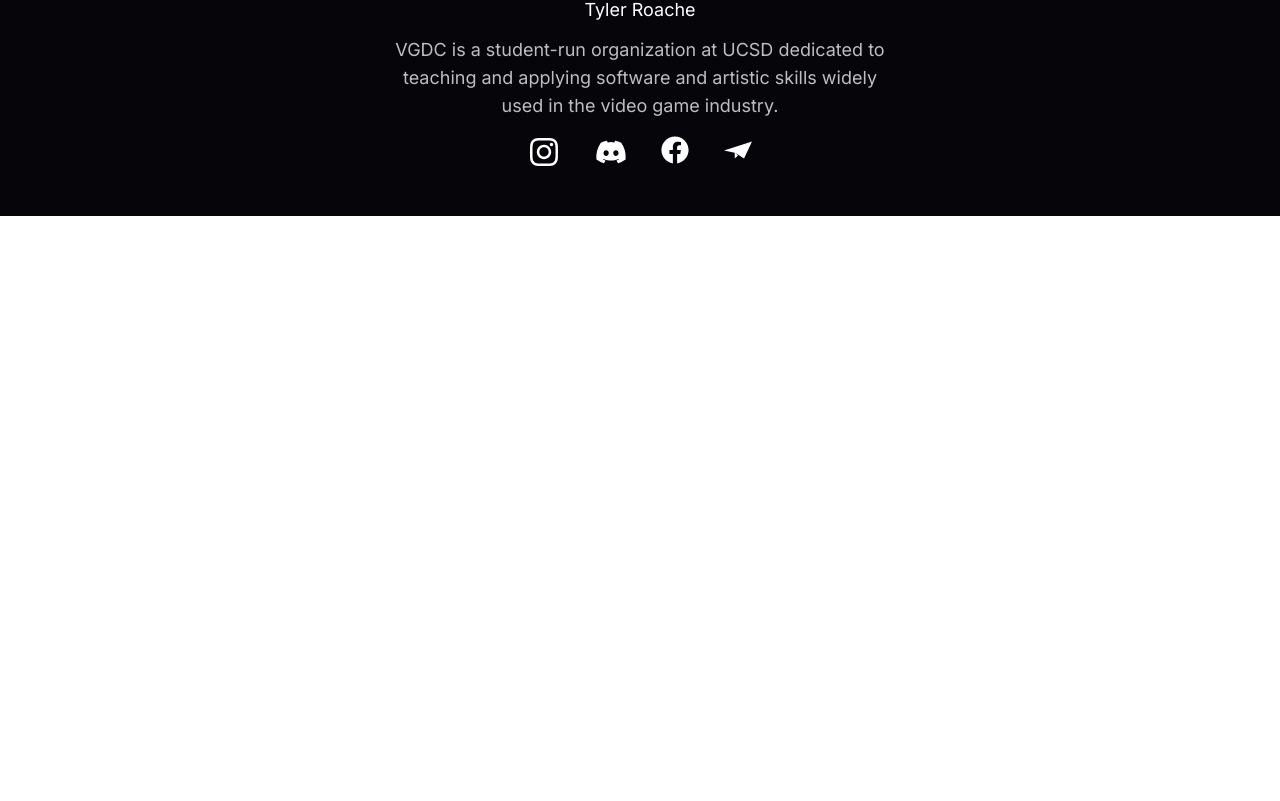
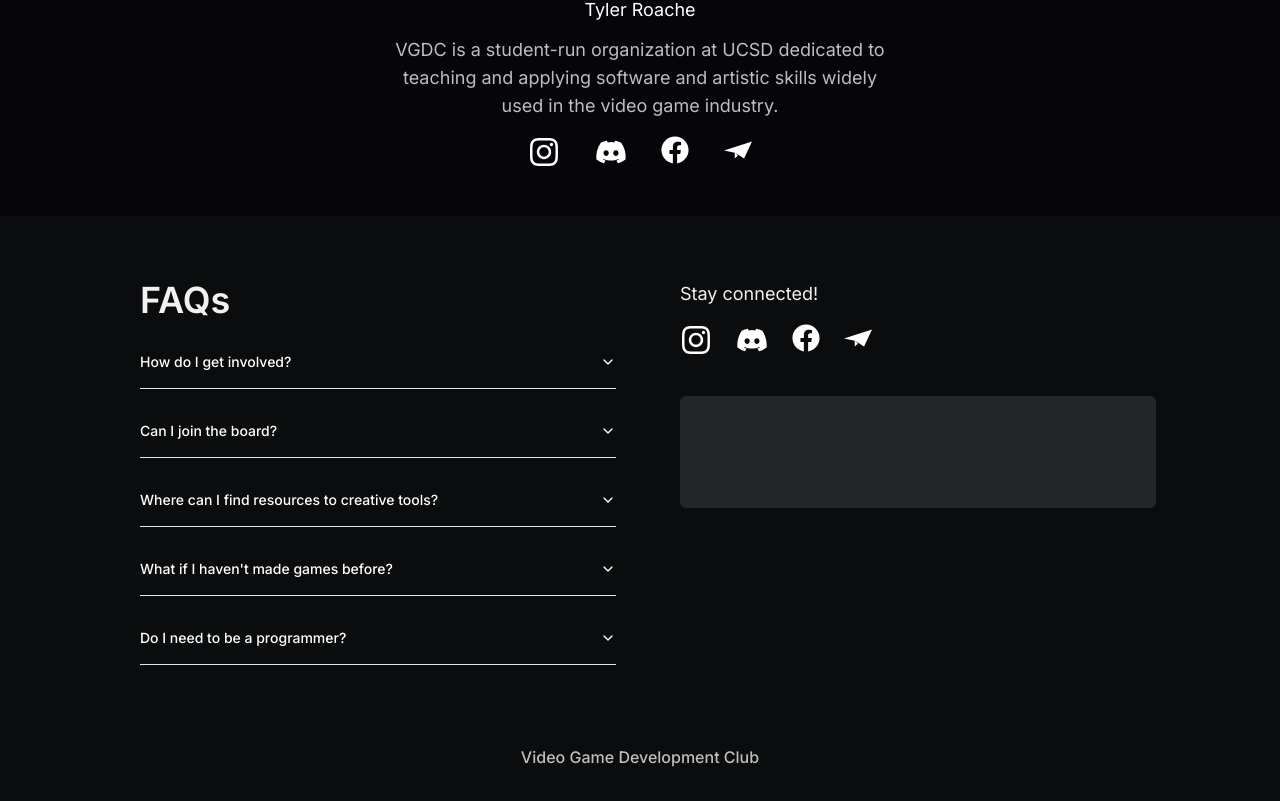
Before and after one commit to vgdc-ucsd/VGDC-Website, a Next.js app: page / in a window 1280 px wide. Shown: the part 1080-1881 px from the top of the page. Before the commit the page ends 1296 px from the top, so only its background shows below. Built offline with nearby package versions, Linux system fonts and the light colour scheme.

Commit message:
Created footer

```diff
--- a/components/Footer.tsx
+++ b/components/Footer.tsx
@@ -1,3 +1,85 @@
+import {
+  Accordion,
+  AccordionContent,
+  AccordionItem,
+  AccordionTrigger,
+} from '@/components/ui/accordion'
+
+import { SiMinutemailer } from 'react-icons/si'
+import { FaInstagram, FaDiscord, FaFacebook } from 'react-icons/fa'
+
 export default function Footer() {
-	return <div></div>;
+  const accordionStyle = 'mb-4'
+  const socialLinkStyle =
+    'text-white transition ease-in duration-150 hover:cursor-pointer hover:text-hot-pink'
+
+  return (
+    <div className="bg-footer-grey">
+      <div className="mx-auto flex w-full max-w-full flex-col justify-center pt-8 sm:w-fit lg:flex-row-reverse lg:space-x-4">
+        <div className="min-w-full p-8 sm:w-[540px] sm:min-w-0">
+          <h4 className="text-text-white text-lg">Stay connected!</h4>
+          <span className="align-center mt-4 flex w-48 flex-row justify-between">
+            <a href="https://www.instagram.com/vgdc.ucsd/" target="_blank">
+              <FaInstagram className={socialLinkStyle} size={32} />
+            </a>
+            <a href="https://bit.ly/VGDCUCSD" target="_blank">
+              <FaDiscord className={socialLinkStyle} size={32} />
+            </a>
+            <a
+              href="https://www.facebook.com/groups/VGDC.UCSD/"
+              target="_blank"
+            >
+              <FaFacebook className={socialLinkStyle} size={28} />
+            </a>
+            <a href="mailto:vgdc@ucsd.edu" target="_blank">
+              <SiMinutemailer className={socialLinkStyle} size={28} />
+            </a>
+          </span>
+          <div className="mt-10 h-28 rounded-md bg-[#232528]"></div>
+        </div>
+        <div className="min-w-full p-8 sm:w-[540px] sm:min-w-0">
+          <h3 className="text-text-white mb-4 text-2xl font-semibold lg:text-4xl">
+            FAQs
+          </h3>
+          <div className="text-sm text-white">
+            <Accordion type="single" collapsible>
+              <AccordionItem value="item-1" className={accordionStyle}>
+                <AccordionTrigger className="text-left">
+                  How do I get involved?
+                </AccordionTrigger>
+                <AccordionContent>You don't.</AccordionContent>
+              </AccordionItem>
+              <AccordionItem value="item-2" className={accordionStyle}>
+                <AccordionTrigger className="text-left">
+                  Can I join the board?
+                </AccordionTrigger>
+                <AccordionContent>No.</AccordionContent>
+              </AccordionItem>
+              <AccordionItem value="item-3" className={accordionStyle}>
+                <AccordionTrigger className="text-left">
+                  Where can I find resources to creative tools?
+                </AccordionTrigger>
+                <AccordionContent>Google them.</AccordionContent>
+              </AccordionItem>
+              <AccordionItem value="item-4" className={accordionStyle}>
+                <AccordionTrigger className="text-left">
+                  What if I haven't made games before?
+                </AccordionTrigger>
+                <AccordionContent>Then leave.</AccordionContent>
+              </AccordionItem>
+              <AccordionItem value="item-5" className={accordionStyle}>
+                <AccordionTrigger className="text-left">
+                  Do I need to be a programmer?
+                </AccordionTrigger>
+                <AccordionContent>Yes.</AccordionContent>
+              </AccordionItem>
+            </Accordion>
+          </div>
+        </div>
+      </div>
+      <div className="py-8 text-center font-medium text-text-grey">
+        Video Game Development Club
+      </div>
+    </div>
+  )
 }
```
